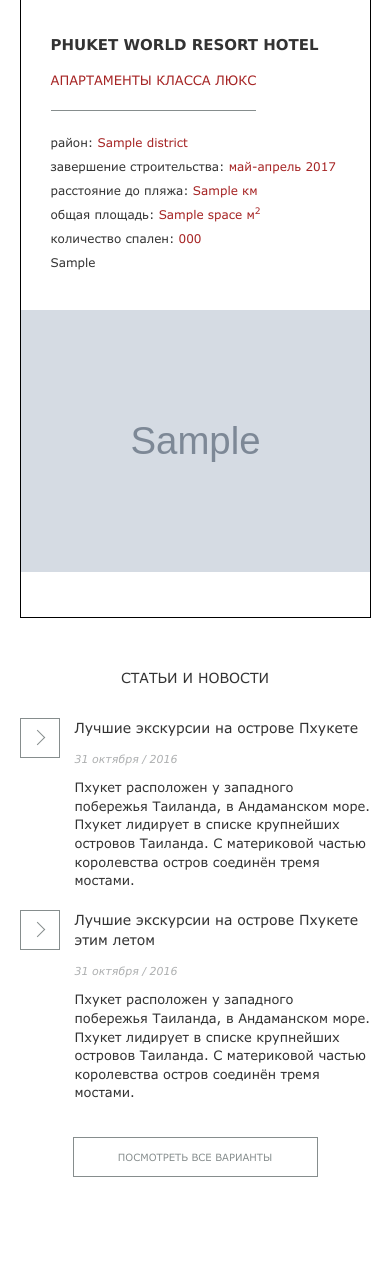
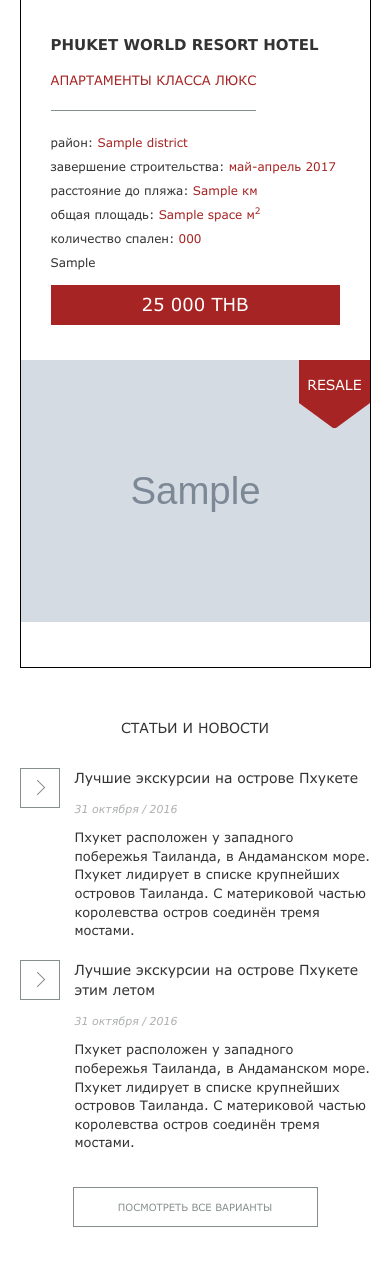
Before and after one commit to kshutashvili/easydeal, a Django app: template catalog/templates/product_detail.html in a window 390 px wide. Shown: the part 652-1921 px from the top of the page. Run offline with Django 3.2, Linux system fonts and the light colour scheme; the template is opened without the code that fills it: most values are stand-ins (such as "Sample title", 1, 10 or a date in 2020); grey boxes marked "Sample" are stand-in pictures; form fields are guessed from the names that the template uses; parts of the project's set-up code (start-up, migrations or seed data) failed here and were passed over; some libraries are stand-ins or nearby versions; some web fonts are replaced.

Commit message:
product_detail.html update

```diff
--- a/catalog/static/css/styles.css
+++ b/catalog/static/css/styles.css
@@ -419,12 +422,13 @@ header {
 
 .news-block .news-title {
   margin-top: 0px; }
-.news-block .news-date {
+.news-block .news-text {
+  font-size: 13px; }
+
+.news-date {
   font-size: 11px;
   font-style: italic;
   color: #aeb0b1; }
-.news-block .news-text {
-  font-size: 13px; }
 
 .perehod {
   width: 40px;
@@ -784,10 +790,12 @@ header {
   border-left: 1px solid #000;
   border-bottom: 1px solid #000; }
 
+.full-offer {
+  position: relative; }
   .full-offer .full-offer-info {
     border-top: 1px solid #000;
     padding: 35px 30px;
-  height: 100%; }
+    position: static; }
     .full-offer .full-offer-info .full-offer-title {
       font-size: 15px;
       text-transform: uppercase;
@@ -804,10 +812,44 @@ header {
     .full-offer .full-offer-info .full-offer-charact {
       font-size: 12px;
       line-height: 2; }
+    .full-offer .full-offer-info .full-offer-price {
+      position: absolute;
+      left: 0;
+      padding: 0px 30px;
+      bottom: 30px; }
+      .full-offer .full-offer-info .full-offer-price .btn-sbmt {
+        width: 100%; }
   .full-offer .full-offer-gallery {
-  padding: 0px; }
+    padding: 0px;
+    position: relative; }
+    .full-offer .full-offer-gallery .offer-badge {
+      position: absolute;
+      right: 0;
+      top: 0;
+      z-index: 1000; }
   .full-offer p {
     margin: 0px; }
+  .full-offer .btn-sbmt {
+    text-transform: uppercase;
+    font-size: 18px; }
+  .full-offer .btn-sbmt:hover {
+    background-color: #b2b9bb;
+    color: #000; }
+  .full-offer .offer-badge {
+    background-color: #a62424;
+    color: #fff;
+    padding: 15px 8px 8px 8px;
+    display: inline-block; }
+  .full-offer .offer-badge:after {
+    top: 100%;
+    left: 0;
+    content: " ";
+    height: 0;
+    width: 100%;
+    position: absolute;
+    border-style: solid;
+    border-width: 25px 34px 0 34px;
+    border-color: #a62424 transparent transparent transparent; }
 
 .lSSlideOuter {
   border-right: 1px solid #000000; }
@@ -1116,6 +1209,10 @@ header {
 
   .full-offer {
     border-right: 1px solid #000; }
+    .full-offer .full-offer-info .full-offer-price {
+      position: static;
+      padding: 0px;
+      margin-top: 10px; }
 
   .choice-place {
     width: 45%; } }
--- a/catalog/static/css/styles.scss
+++ b/catalog/static/css/styles.scss
@@ -930,10 +936,11 @@ header{
   border-bottom: 1px solid #000;
 }
 .full-offer{
+  position: relative;
   .full-offer-info{
     border-top: 1px solid #000;
     padding: 35px 30px;
-    height: 100%;
+    position: static;
 
     .full-offer-title{
       font-size: 15px;
@@ -955,13 +962,60 @@ header{
       font-size: 12px;
       line-height: 2;
     }
+
+    .full-offer-price{
+      position: absolute;
+      left: 0;
+      padding: 0px 30px ;
+      bottom: 30px;
+
+      .btn-sbmt{
+        width: 100%;
+      }
+    }
   }
   .full-offer-gallery{
     padding: 0px;
+    position: relative;
+    .offer-badge{
+      position: absolute;
+      right: 0;
+      top: 0;
+      z-index: 1000;
+    }
 
   }
   p{
     margin: 0px;
+  }
+
+  .btn-sbmt{
+    text-transform: uppercase;
+    font-size: 18px;
+  }
+  .btn-sbmt:hover{
+    background-color: $dark-grey_color;
+    color: #000;
+  }
+
+  .offer-badge{
+    background-color: $red_color;
+    color: #fff;
+    padding: 15px 8px 8px 8px;
+    display: inline-block;
+  }
+
+  .offer-badge:after{
+    top: 100%;
+    left: 0;
+    content: " ";
+    height: 0;
+    width: 100%;
+    position: absolute;
+    border-style: solid;
+    border-width: 25px 34px 0 34px;
+    border-color: $red_color transparent transparent transparent;
+
   }
 }
 
@@ -1341,6 +1465,13 @@ header{
   }
   .full-offer{
     border-right: 1px solid #000;
+    .full-offer-info{
+      .full-offer-price{
+        position: static;
+        padding: 0px;
+        margin-top: 10px;
+      }
+    }
   }
 
   .choice-place{
--- a/catalog/templates/product_detail.html
+++ b/catalog/templates/product_detail.html
@@ -20,8 +20,12 @@
                 <p>количество спален: <span class="red-color">{{ property.number_of_bedrooms }}</span></p>
                 <p>{{ property.additional_info }}</p>
             </div>
+            <div class="full-offer-price col-sm-4 col-xs-12 "><button class="btn-sbmt">25 000 THB</button></div>
         </div>
         <div class="full-offer-gallery col-sm-8 col-xs-12">
+            <div class="offer-badge">
+                RESALE
+            </div>
             <div class="clearfix">
                 <ul id="image-gallery" class="gallery list-unstyled cS-hidden">
                     {% for photo in property.propertyphoto_set.all %}
```
Also changed, not shown: other parts of catalog/static/css/styles.css (+61 -5 lines), other parts of catalog/static/css/styles.scss (+90 -13 lines), 1 other file. Lines whose indentation alone changed are shown as unchanged.
